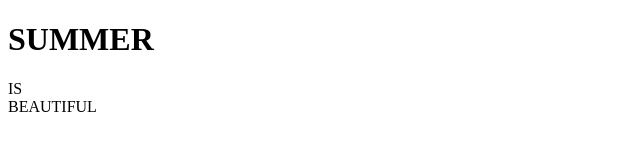
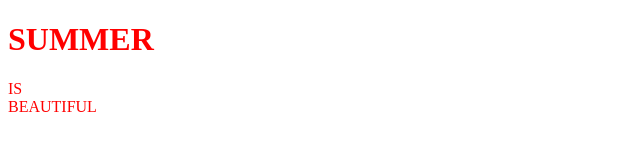
Before and after one commit to haratzj/haratzj.github.io, a plain HTML site: page index.html in a window 1280 px wide. Shown: the whole page, without its empty margins (0-640 px from the left). Drawn offline with Linux system fonts and the light colour scheme.

Commit message:
Update index.html

```diff
--- a/index.html
+++ b/index.html
@@ -3,7 +3,15 @@
   <head>
     <meta charset="utf-8">
     <title>Summer Time Fab</title>
+    <style>
+      h1 {
+        color: red;
+      }
 
+      p {
+        color: red;
+      }
+    </style>
   </head>
   <body>
 
```
